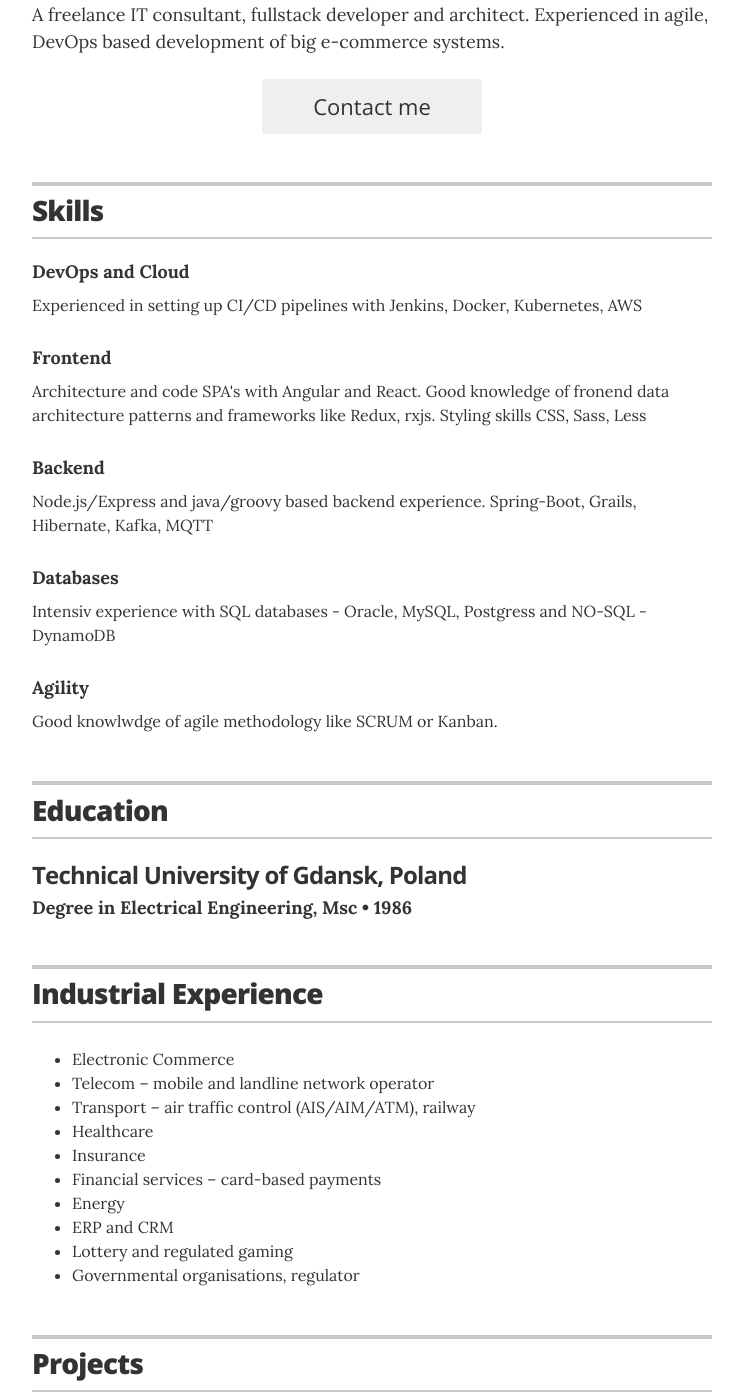
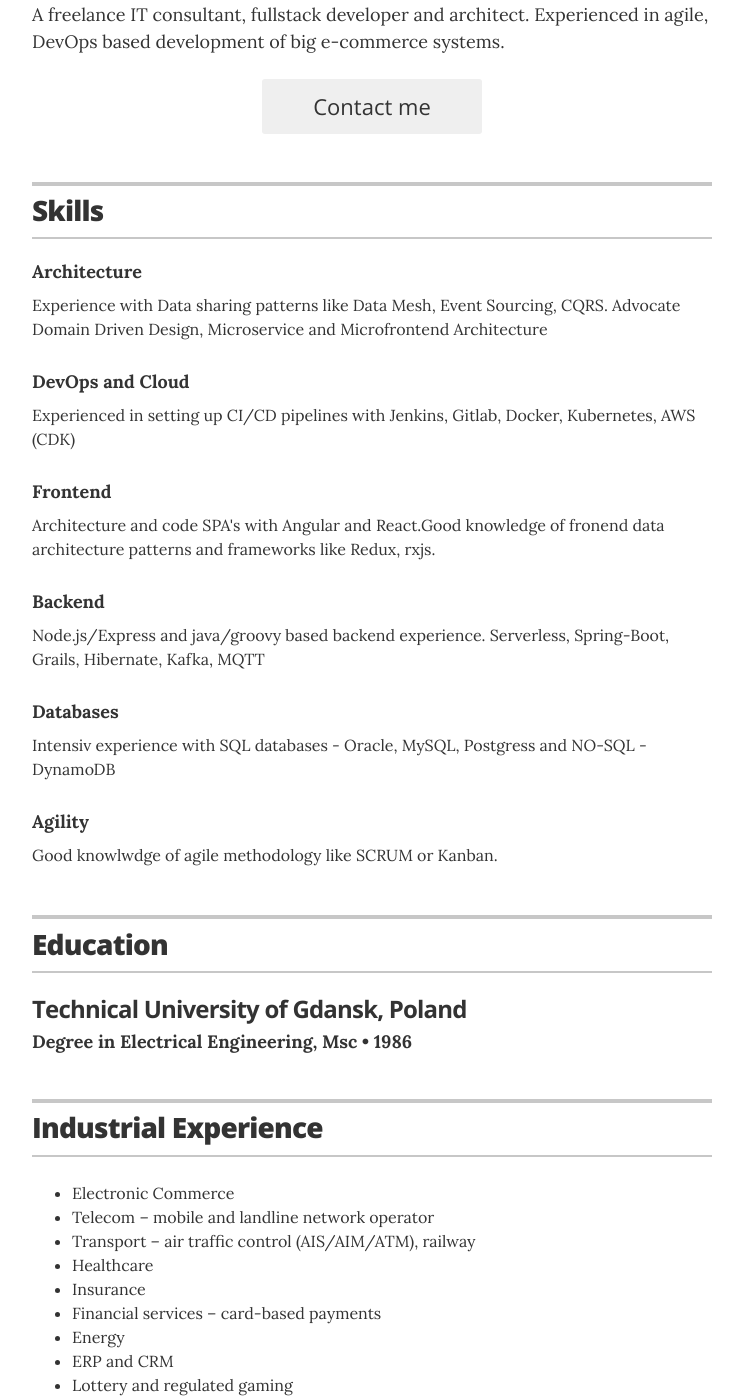
Before and after one commit to jdobosz/jdobosz.github.io, a Jekyll site: the page built from index.html, in a window 1280 px wide and 1400 px high, scrolled down 323 px. Shown: the whole window, without its empty margins (268-1011 px from the left). Built offline with Jekyll 4.4.1, drawn with Linux system fonts in a browser that asks for light colours; some of the changed text lies outside the part shown.

Commit message:
add architecture skills

```diff
--- a/_data/experience.yml
+++ b/_data/experience.yml
@@ -1,5 +1,22 @@
 # Jobs
-
+# inm
+- company: European Aviation, International
+  duration: January, 2020 &mdash; current
+  summary: Advice bidding team in architectual topics, co-working on system architecture outline
+  skills:
+    - item: Data Mesh paradigm
+    - item: Microservice Oriented Architecture
+    - item: Deployment aspects on OpenShift/Kubernetes platform, On-Prem and cloud
+    - item: Event Sourcing/Streaming, CQRS, messaging, Kafka, HA/DR aspects, Single Source of Truth
+# immo
+- company: Digital real estate tech company, Germany
+  duration: October, 2021 &mdash; October, 2022
+  summary: Support agile team in developing, maintaining and running digital marketing portals
+  skills:
+    - item: Frontend development with Angular 12/13, Typescript, RxJs, custom UI Framework, e2e test with Cypress
+    - item: Hybrid backend, AWS based, node.js, Typescript  based lambdas, DynamoDB, SQS, SNS, Elastic, GoLang microservices hosted on Fargate
+    - item: CI/CD on Gitlab using AWS-CDK in Typescript and Terraform
+    - item: SCRUM based high agile process
 # insurance
 - company: Major Insurance Corporation, Vienna, Austria
   duration: March, 2019 &mdash; June, 2021
@@ -15,7 +32,7 @@
     - item: Elaborate serverless architecture
     - item: Develop prototypes for backend and frontend services based on AWS Lambdas and node.js
     - item: Setting up AWS environment for Lambdas, API-Gateway, Dynamo-DB, Applying Security Policies
-    - item: Technology -  AWS Lambda, Dynamo DB, AWS SAM, node.js, Typescript, MQTT
+    - item: Technology - AWS Lambda, Dynamo DB, AWS SAM, node.js, Typescript, MQTT
 # diverse
 - company: Startup
   duration: January, 2019 &mdash; February, 2019
--- a/_data/skills.yml
+++ b/_data/skills.yml
@@ -1,15 +1,19 @@
 # Skills
+# Architecture
+- skill: Architecture
+  description: Experience with Data sharing patterns like Data Mesh, Event Sourcing, CQRS. Advocate Domain Driven Design, Microservice and Microfrontend Architecture
+
 # DevOps
 - skill: DevOps and Cloud
-  description: Experienced in setting up CI/CD pipelines with Jenkins, Docker, Kubernetes, AWS
+  description: Experienced in setting up CI/CD pipelines with Jenkins, Gitlab, Docker, Kubernetes, AWS (CDK)
 
 # Frontend
 - skill: Frontend
-  description: Architecture and code SPA's with Angular and React. Good knowledge of fronend data architecture patterns and frameworks like Redux, rxjs. Styling skills CSS, Sass, Less
+  description: Architecture and code SPA's with Angular and React.Good knowledge of fronend data architecture patterns and frameworks like Redux, rxjs.
 
 # backend
 - skill: Backend
-  description: Node.js/Express and java/groovy based backend experience. Spring-Boot, Grails, Hibernate, Kafka, MQTT
+  description: Node.js/Express and java/groovy based backend experience. Serverless, Spring-Boot, Grails, Hibernate, Kafka, MQTT
 
   # Databases
 - skill: Databases
```
